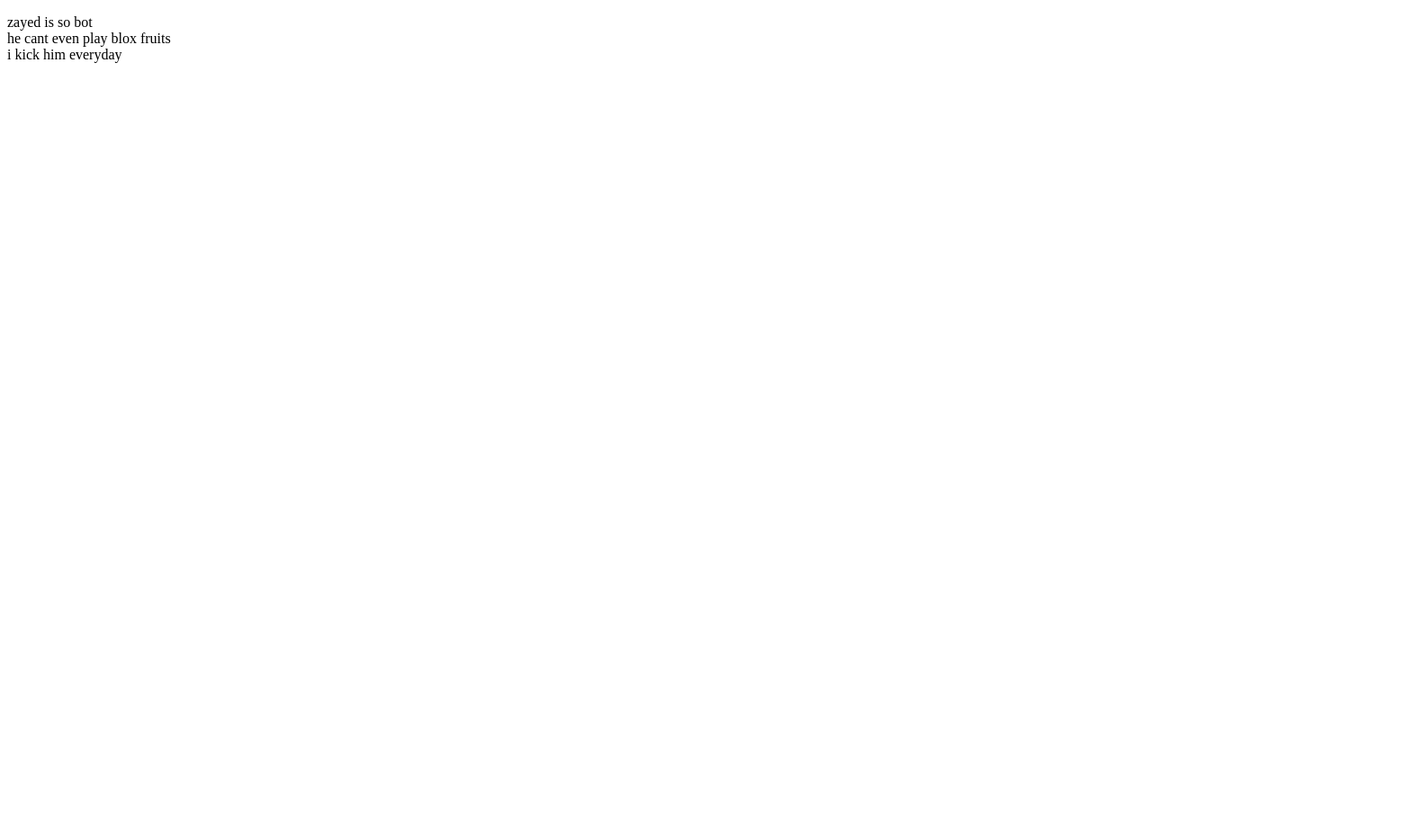
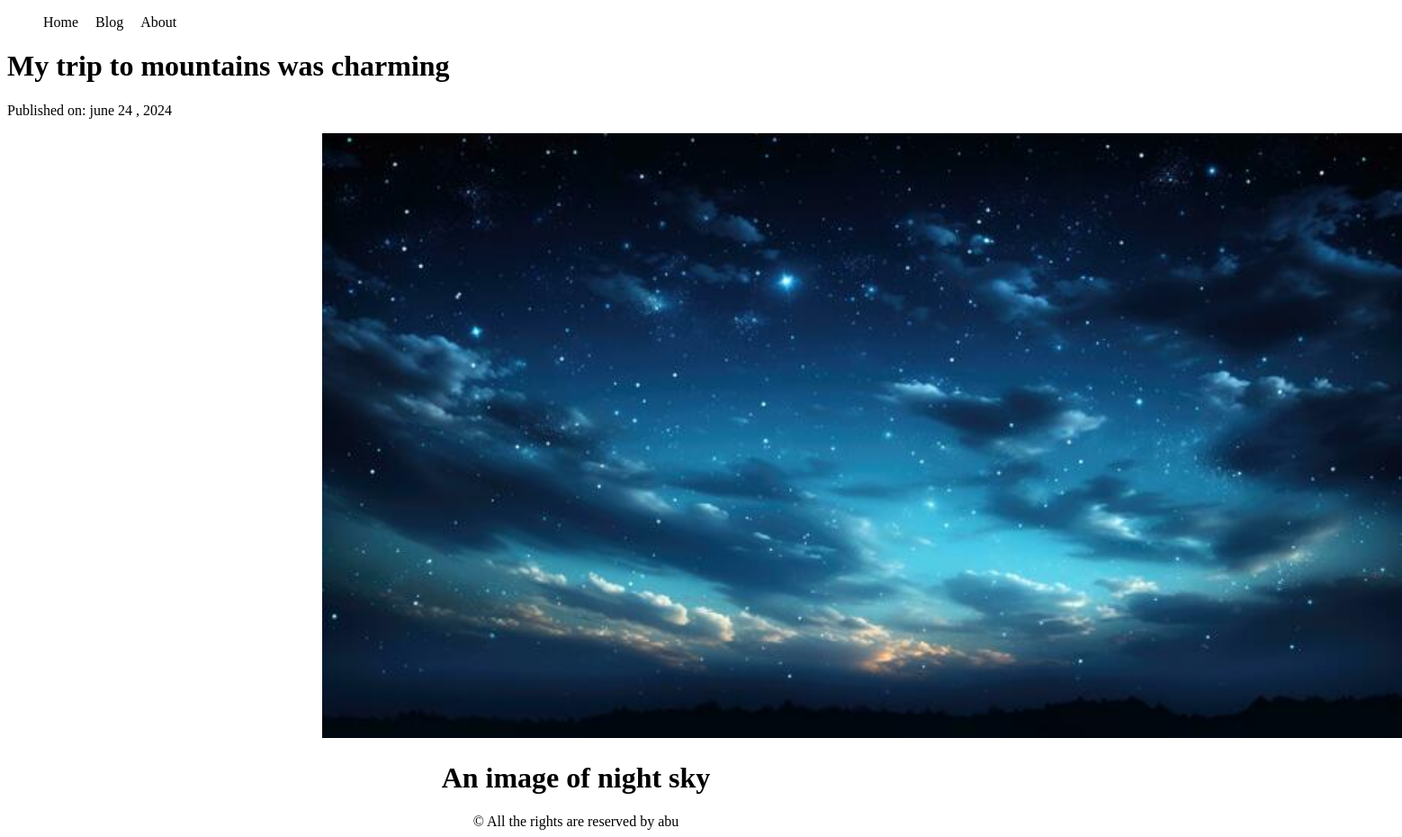
Before and after one commit to asamabdullah/Programming-Hero, a plain HTML site: page index.html in a window 1280 px wide. Shown: the whole page at 90% size, 1558 px wide, since content can reach past the window. Before the commit the page ends 800 px from the top, so only its background shows below. Drawn offline with Linux system fonts and the light colour scheme.

Commit message:
my first commit

```diff
--- a/index.html
+++ b/index.html
@@ -4,12 +4,24 @@
     <meta charset="UTF-8">
     <meta name="viewport" content="width=device-width, initial-scale=1.0">
     <title>Document</title>
+    <link rel="stylesheet" href="style.css">
 </head>
 <body>
-    <p>zayed is so bot
-        <br>
-        he cant even play blox fruits<br>
-        i kick him everyday
-    </p>
+    <header>
+        <ul>
+            <li>Home</li>
+            <li>Blog</li>
+            <li>About</li>
+        </ul>
+    </header>
+    <main>
+        <header><h1>My trip to mountains was charming</h1> </header>
+        <p><h3></h3>Published on: june 24 , 2024 </p>
+        <img src="beautiful-night-sky-background-ai-generated-photo.jpg" alt="pic not found">
+        <p><h1 class="io">An image of night sky</h1></p>
+        <audio src="don-omar-danza-kuduro-ft-made-with-Voicemod.mp3">
+        </audio>
+    </main>
+    <footer> &copy; All the rights are reserved by abu</footer>
 </body>
 </html>
--- /dev/null
+++ b/style.css
@@ -0,0 +1,16 @@
+li{
+    display: inline;
+    margin-right: 15px;
+}
+
+footer{
+    text-align: center;
+}
+
+img{
+    width: 1200px;
+    margin-left: 350px;
+}
+.io{
+    text-align: center;
+}
```
Also changed, not shown: beautiful-night-sky-background-ai-generated-photo.jpg (added), 2 other files.
